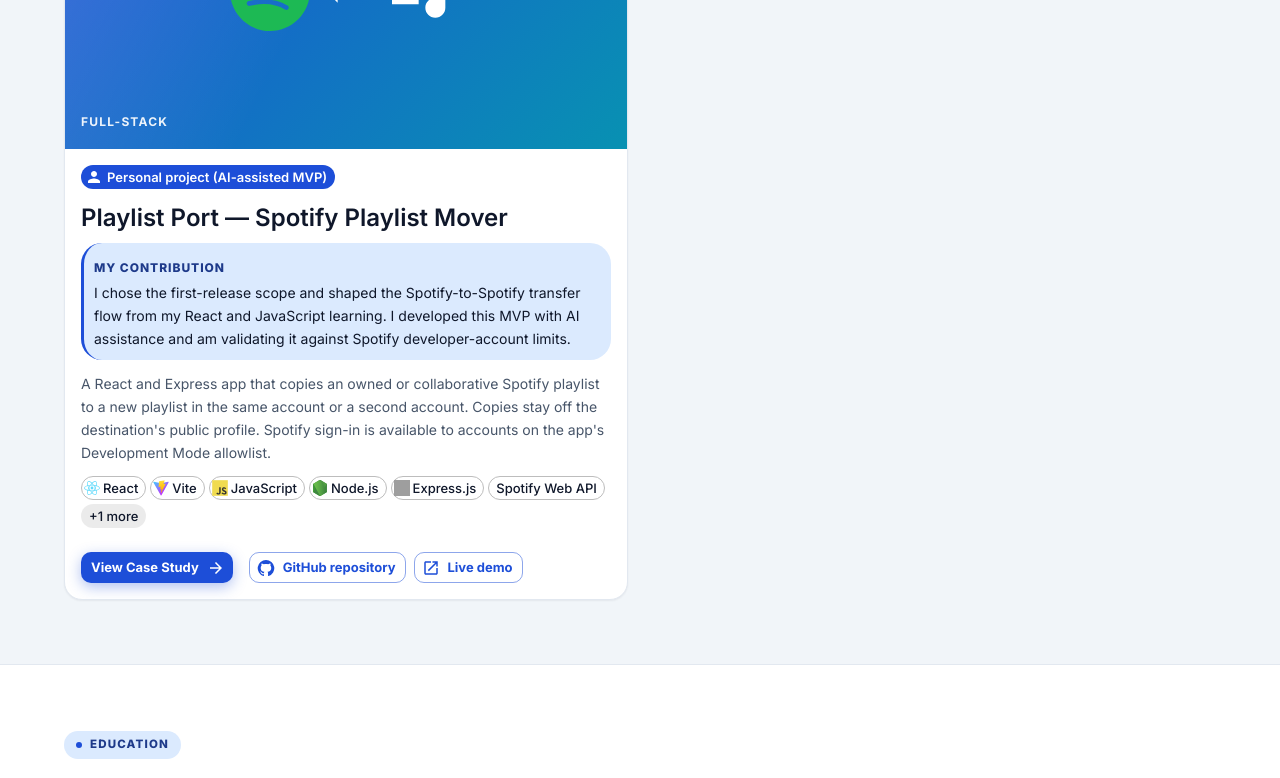
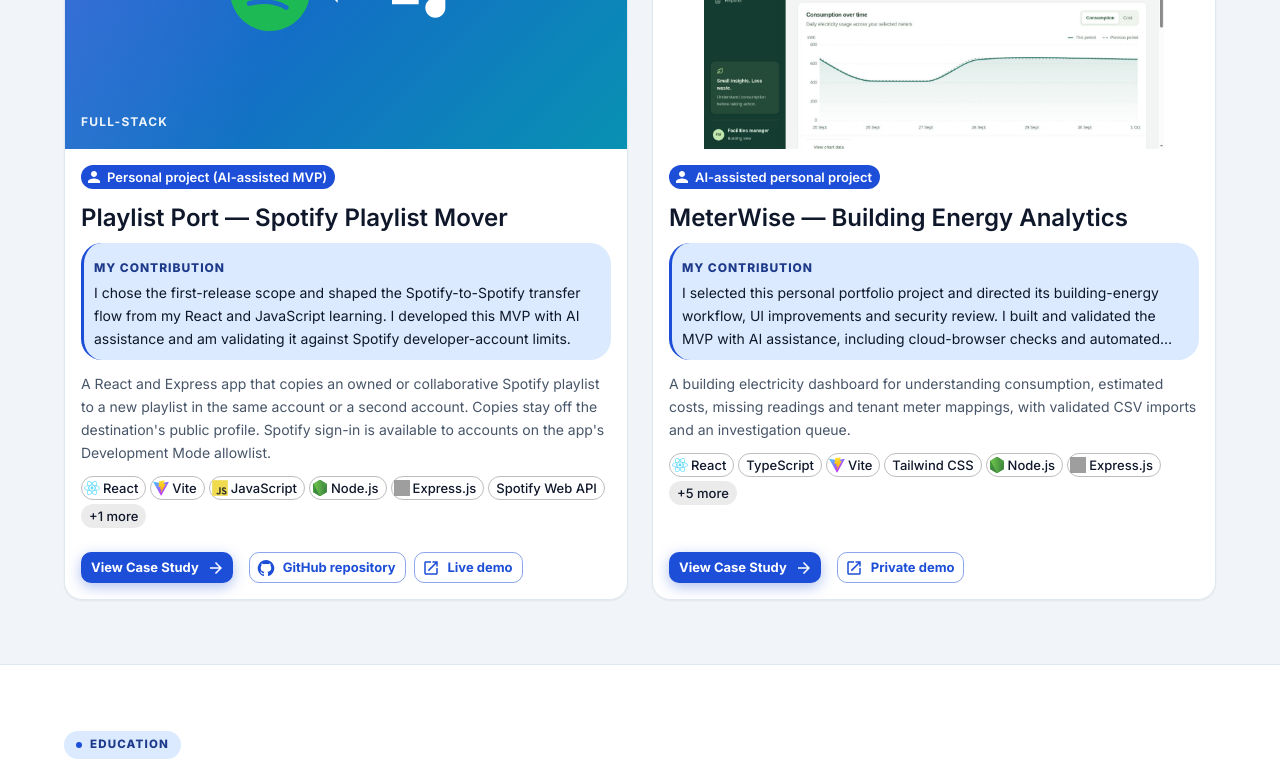
Before and after one commit to TeddyQyuon/TeddyQyuonPortfolio, a React (Vite) app: page / in a window 1280 px wide. Shown: the part 3775-4553 px from the top of the page. Built offline with nearby package versions, Linux system fonts and the light colour scheme; grey boxes are pictures that could not be loaded.

Commit message:
Add MeterWise energy analytics case study

```diff
--- a/src/data/projects.js
+++ b/src/data/projects.js
@@ -13,6 +13,8 @@
 import caloriesByWorkout from '../assets/images/projects/gym-calories-predictive-analysis/calories-by-workout-type.png';
 import modelComparisonChart from '../assets/images/projects/gym-calories-predictive-analysis/model-comparison.png';
 import leaveSignIn from '../assets/images/projects/annual-leave/sign-in-rbac.png';
+import meterwiseOverview from '../assets/images/projects/meterwise/energy-overview.jpg';
+import meterwiseImports from '../assets/images/projects/meterwise/csv-validation.jpg';
 
 export const projects = [
   {
@@ -195,4 +197,66 @@
     demoUrl: 'https://playlist-port-nine.vercel.app/',
     reportUrl: null,
   },
+  {
+    id: 6,
+    slug: 'meterwise-building-energy-analytics',
+    name: 'MeterWise — Building Energy Analytics',
+    category: 'Full-Stack',
+    type: 'Personal portfolio MVP',
+    role: 'AI-assisted personal project',
+    summary:
+      'A building electricity dashboard for understanding consumption, estimated costs, missing readings and tenant meter mappings, with validated CSV imports and an investigation queue.',
+    problem:
+      'Meter readings spread across files make it difficult to compare tenant consumption, distinguish missing intervals from real zero usage, and track follow-up on unusual readings.',
+    solution:
+      'A React dashboard connects hourly electricity readings to registered meters and tenants. Facilities managers can validate CSV files, review consumption and coverage, investigate rule-based alerts, and export daily reports. A read-only tenant demo shows the server-enforced view boundaries.',
+    dataset:
+      'Synthetic hourly electricity readings for six meters, three tenants and shared building areas. Timestamps are stored in UTC and grouped in Asia/Singapore. The configured S$0.285/kWh tariff is fictional; costs exclude taxes and other fees. No employer, client or live building data is used.',
+    dataPreparation:
+      'CSV validation checks registered meter IDs, valid timezone-aware timestamps, completed hourly intervals, non-negative consumption and duplicate meter/timestamp pairs. Missing readings remain visible rather than being estimated.',
+    results:
+      'Version 1.1 passed 11 automated calculation, workflow and security tests plus TypeScript and production build checks. Cloud-browser checks exercised imports, report downloads, tenant filtering, invalid-date exports and 390 px/768 px layouts. The npm audit reported zero known dependency vulnerabilities after the update. Browser testing used the local Express/SQLite demo; production D1 and a running MySQL server were not tested through the browser.',
+    technologies: [
+      'React', 'TypeScript', 'Vite', 'Tailwind CSS', 'Node.js', 'Express.js',
+      'SQL', 'SQLite', 'Cloudflare D1', 'Sequelize ORM', 'MySQL',
+    ],
+    features: [
+      'Consumption and estimated-cost charts with equal-length period comparisons',
+      'Meter directory, tenant mappings and received-versus-expected interval coverage',
+      'CSV preview with row-specific errors, duplicate handling and import history',
+      'Rule-based consumption and missing-data alerts with investigation notes',
+      'Daily CSV reports and a read-only tenant demo view',
+      'Responsive navigation with keyboard focus handling and accessible chart data tables',
+      'Bounded JSON uploads, workspace-scoped database queries and security response headers',
+    ],
+    myContribution:
+      'I selected this personal portfolio project and directed its building-energy workflow, UI improvements and security review. I built and validated the MVP with AI assistance, including cloud-browser checks and automated tests. This is a synthetic learning project, not a deployed client system.',
+    architecture: [
+      'React + Vite dashboard with shared TypeScript analytics and validation',
+      'Shared REST API with workspace scope and manager/tenant demo checks',
+      'Hosted Worker + Cloudflare D1; local Express + SQLite demo',
+      'Optional Sequelize/MySQL adapter supplied; live MySQL integration not tested',
+    ],
+    challenges:
+      'Keeping Singapore reporting dates consistent with UTC readings, counting expected intervals accurately, handling repeated imports safely, and making filter/loading states clear enough to prevent exporting stale totals.',
+    learnings:
+      'How data quality, tenant scope, timestamp rules and accessible dashboard states fit together in an energy analytics workflow, and how to document security fixes with repeatable tests.',
+    screenshots: [
+      {
+        src: meterwiseOverview,
+        alt: 'MeterWise energy overview showing synthetic electricity consumption, estimated SGD cost, data coverage and a daily chart.',
+        caption: 'Version 1.1 dashboard — real screenshot of the synthetic local demo.',
+      },
+      {
+        src: meterwiseImports,
+        alt: 'MeterWise CSV validation preview with one valid reading, two duplicate rows and one invalid meter ID.',
+        caption: 'Validation separates new readings, duplicate intervals and invalid rows before import.',
+      },
+    ],
+    repositoryUrl: null,
+    demoUrl: 'https://meterwise-teddy.teddyhpone007.chatgpt.site',
+    demoLabel: 'Private demo',
+    demoAccessNote: 'The interactive demo is owner-private and requires the authorised ChatGPT account. Public visitors can review the screenshots and case study here.',
+    reportUrl: null,
+  },
 ];
```
